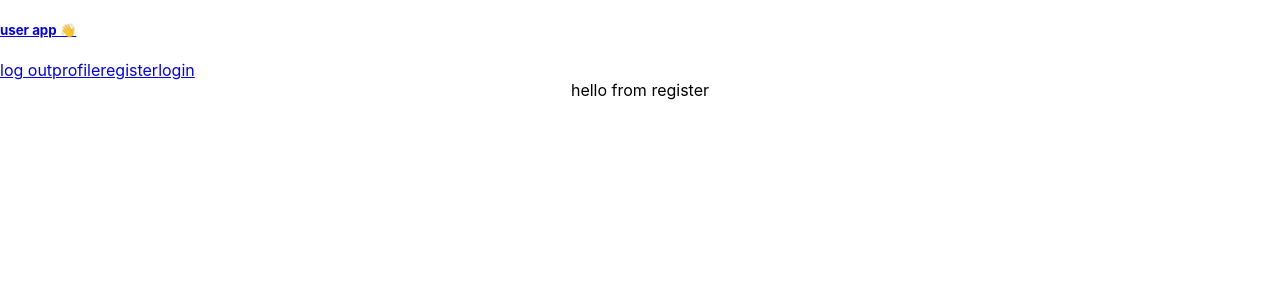
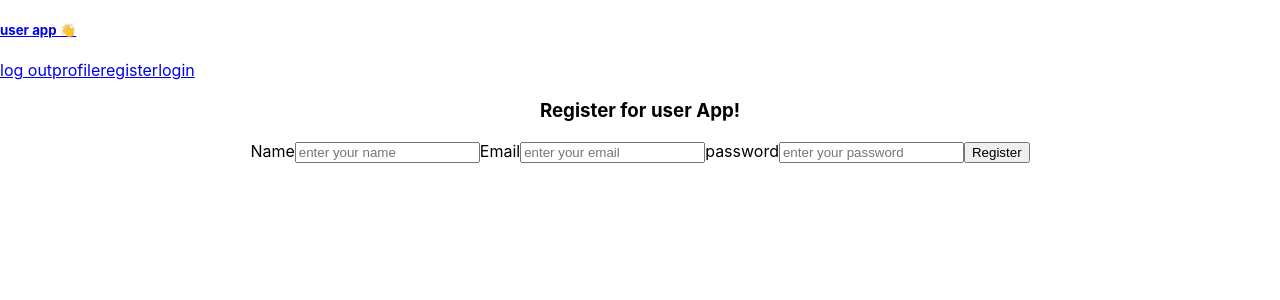
Before and after one commit to dkzerfu/MERN-auth-codealong-client, a React (Create React App) app: page /register in a window 1280 px wide. Shown: the top 300 px of the page. Built offline with nearby package versions, Linux system fonts and the light colour scheme.

Commit message:
profile and logout

```diff
--- a/src/App.js
+++ b/src/App.js
@@ -15,7 +15,10 @@ function App() {
 
   // deletes the jwt from local storage when the user wants to log out
   const handleLogout = () => {
-    console.log('log user out')
+    if(localStorage.getItem('jwtToken')){
+      localStorage.removeItem('jwtToken')
+      setCurrentUser(null)
+    }
   }
 
   return (
@@ -40,7 +43,7 @@ function App() {
 
           <Route
             path='/profile'
-            render={ (props) => <Profile {...props} currentUser={ currentUser } setCurrentUser={ setCurrentUser} /> }
+            render={ (props) => <Profile {...props} handleLogout={handleLogout} currentUser={ currentUser } setCurrentUser={ setCurrentUser} /> }
           />
 
         </Switch>
--- a/src/components/Login.jsx
+++ b/src/components/Login.jsx
@@ -37,7 +37,7 @@ export default function Login(props) {
     } catch(error) {
       // if the login failed -- display a message
       if(error.response.status === 400) {
-        setMessage('bad user name or password')
+        setMessage(error.status.data)
       } else {
         console.error(error)
       }
--- a/src/components/Profile.jsx
+++ b/src/components/Profile.jsx
@@ -1,7 +1,42 @@
-export default function Profile() {
+import {useState, useEffect} from 'react'
+import {Redirect} from 'react-router-dom'
+import axios from 'axios'
+
+export default function Profile(props) {
+  console.log(props.currentUser)
+  // make some state for the data from the server
+  const [message, setMessage] = useState('')
+  // useEffect to get the data from the server
+  useEffect(() => {
+    const secretMessage = async function () {
+      try{
+        // get our jwt from local storage
+        const token = localStorage.getItem('jwtToken')
+        // make some auth headers
+        const authHeaders = {
+          'Authorization': token
+        }
+        // GET /auth-locked with the auth header
+        const response = await axios.get(`${process.env.REACT_APP_SERVER_URL}/api-v1/users/auth-locked`, authHeaders)
+        // set the message in state with the data from the backend
+        setMessage(response.data.msg)
+
+      }catch(error){
+
+        //props.handleLogout()
+      }
+    }
+    secretMessage()
+  })
+  // redirect to login if auth faild
+
+
   return (
     <div>
-      hello from profile
+     <h4> hello {props.currentUser.name}</h4>
+     <h5>your email is {props.currentUser.email}</h5>
+
+     {/* <p>your secter message is: {message}</p> */}
     </div>
   )
 }
--- a/src/components/Register.jsx
+++ b/src/components/Register.jsx
@@ -1,7 +1,88 @@
-export default function Register() {
+import {useState} from 'react'
+import axios from 'axios'
+import jwt_decode from 'jwt-decode'
+import {Redirect} from 'react-router-dom'
+import Profile from './Profile'
+
+
+export default function Register(props) {
+  // some state for the controlled form
+  const [name, setName] = useState('')
+  const [email, setEmail] = useState('')
+  const [password, setPassword] = useState('')
+
+  //
+  const [message, setMessage] = useState('')
+
+  //
+  const handleSubmit = async e => {
+    try{
+      e.preventDefault()
+      // post to the backend with our form submition
+      const requestBody = {
+        name: name,
+        email: email,
+        password: password
+      }
+       const response = await axios.post(`${process.env.REACT_APP_SERVER_URL}/api-v1/users/register`, requestBody)
+      // take the response and save it in local storage
+      const {token} = response.data
+      localStorage.setItem('jwtToken', token)
+
+      // decode the jwt
+      const decoded = jwt_decode(token)
+
+      // set the current to be logged in in app.js from the jwt payload
+      props.setCurrentUser(decoded)
+
+
+    }catch(error){
+      // if the response
+      if(error.response.status === 400) {
+        setMessage(error.response.data.msg)
+      }else {
+        console.log(error)
+      }
+    }
+
+  }
+  if (props.currentUser) return <Redirect to='/profile' component={Profile} currentUser={props.currentUser} />
+
+
   return (
     <div>
-      hello from register
+      <h3>Register for user App!</h3>
+      <p>{message}</p>
+      <form onSubmit={handleSubmit}>
+        <label htmlFor='name-input'>Name</label>
+        <input
+          id='name-input'
+          type='text'
+          placeholder='enter your name'
+          onChange={e => setName(e.target.value)}
+          value={name}
+        />
+        <label htmlFor='email-input'>Email</label>
+        <input
+          id='email-input'
+          type='text'
+          placeholder='enter your email'
+          onChange={e => setEmail(e.target.value)}
+          value={email}
+        />
+        <label htmlFor='password-input'>password</label>
+        <input
+          id='password-input'
+          type='password'
+          placeholder='enter your password'
+          onChange={e => setPassword(e.target.value)}
+          value={password}
+        />
+        <input
+          type='submit'
+          value='Register'
+         />
+      </form>
     </div>
   )
 }
```
Also changed, not shown: 2 other files (tests, documents, lock files or other folders).
